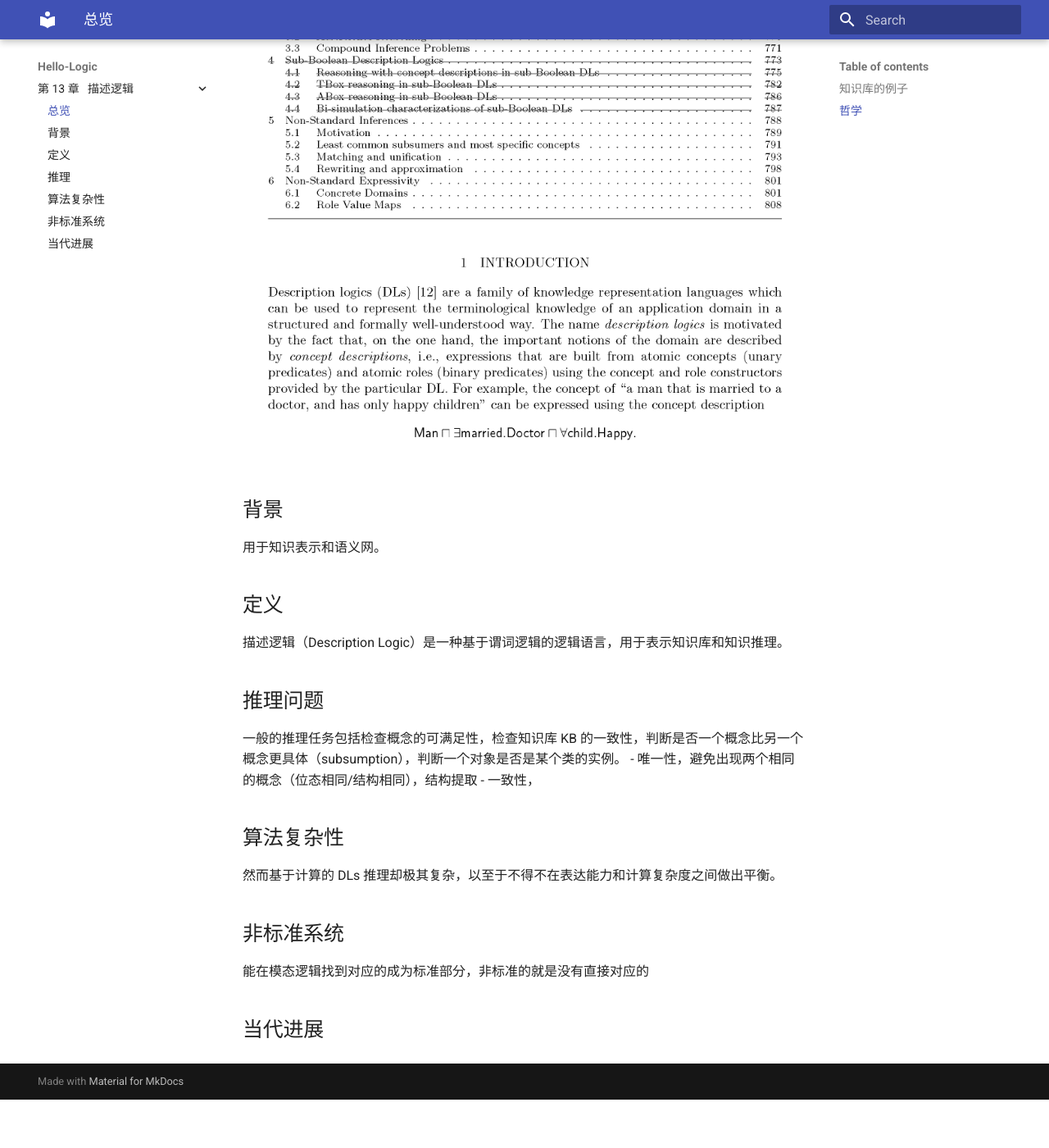
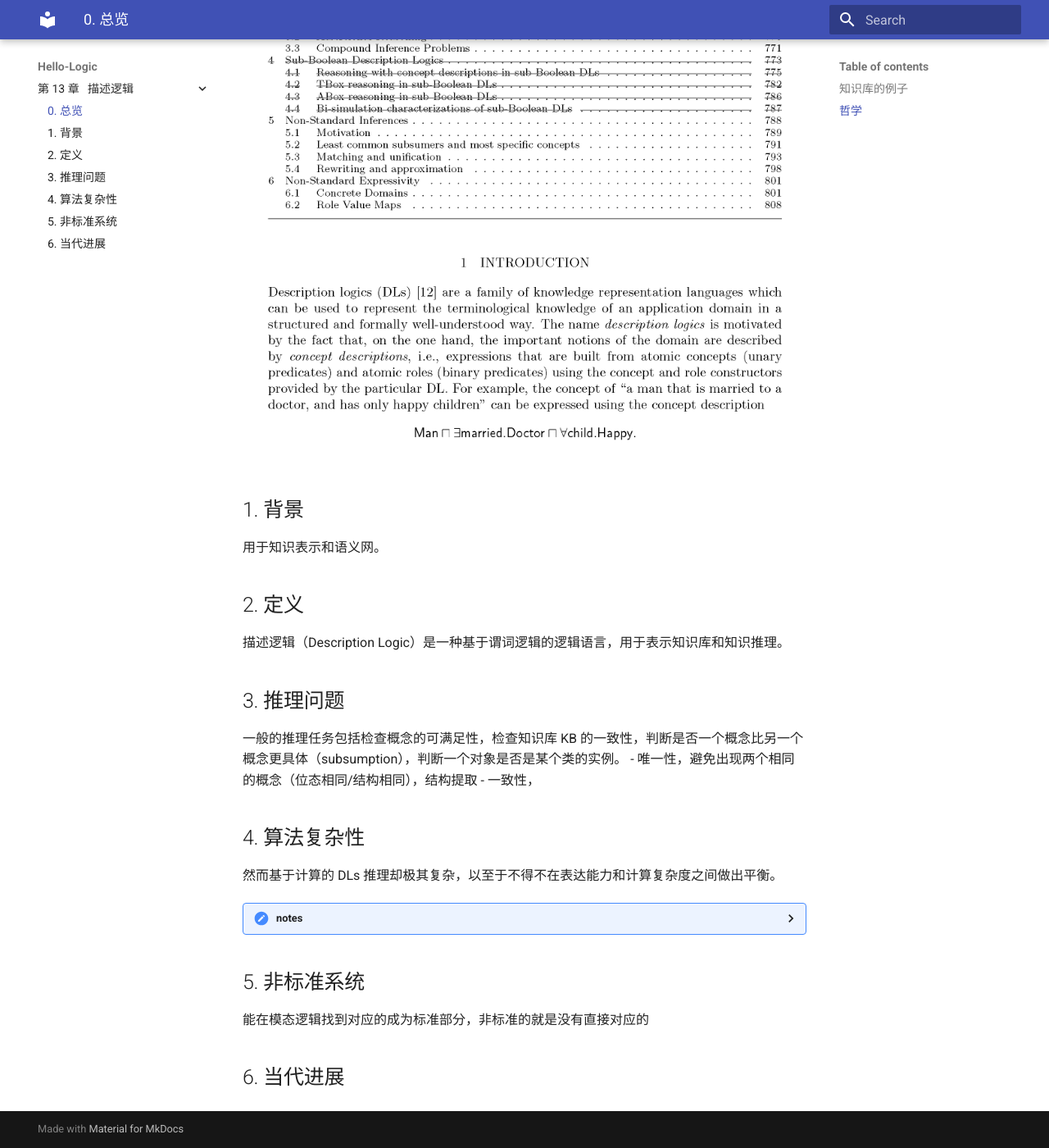
Before and after one commit to Cogliffer/hello-logic, an MkDocs documentation site: the page built from docs/description_logic/overview.md, in a window 1280 px wide and 1400 px high, scrolled down 1778 px. Shown: the whole window at 82% size. Built offline with MkDocs 1.6.1 and Material for MkDocs 9.7.7, drawn with Linux system fonts in a browser that asks for light colours; before the commit the page ends 3119 px from its top, so only the background shows below that.

```diff
--- a/docs/description_logic/overview.md
+++ b/docs/description_logic/overview.md
@@ -43,21 +43,25 @@ $$
 
 ![描述逻辑](assert/contents.png)
 
-## 背景
+## 1. 背景
 用于知识表示和语义网。
 
-## 定义
+## 2. 定义
 描述逻辑（Description Logic）是一种基于谓词逻辑的逻辑语言，用于表示知识库和知识推理。
 
-## 推理问题
+## 3. 推理问题
 一般的推理任务包括检查概念的可满足性，检查知识库 KB 的一致性，判断是否一个概念比另一个概念更具体（subsumption），判断一个对象是否是某个类的实例。
 - 唯一性，避免出现两个相同的概念（位态相同/结构相同），结构提取
 - 一致性，
 
-## 算法复杂性
+## 4. 算法复杂性
 然而基于计算的 DLs 推理却极其复杂，以至于不得不在表达能力和计算复杂度之间做出平衡。
+<details>
+<summary>notes</summary>
+严格意义来说不是逻辑的东西，但是描述逻辑在计算机科学里涉及具体的应用，因此算法问题也总是被讨论，所以这里也简单提一下
+</details>
 
-## 非标准系统
+## 5. 非标准系统
 能在模态逻辑找到对应的成为标准部分，非标准的就是没有直接对应的
 
-## 当代进展
+## 6. 当代进展
--- a/mkdocs.yml
+++ b/mkdocs.yml
@@ -23,10 +23,10 @@ nav:
   # - 第 2 章 &nbsp; 谓词逻辑:
   # - 第 3 章 &nbsp; 模态逻辑:
   - 第 13 章 &nbsp; 描述逻辑:
-    - 总览: description_logic/overview.md
-    - 背景: description_logic/background.md
-    - 定义: description_logic/definition.md
-    - 推理: description_logic/reasoning.md
-    - 算法复杂性: description_logic/complexity.md
-    - 非标准系统: description_logic/non_standard.md
-    - 当代进展: description_logic/present.md
+    - 0. 总览: description_logic/overview.md
+    - 1. 背景: description_logic/background.md
+    - 2. 定义: description_logic/definition.md
+    - 3. 推理问题: description_logic/reasoning.md
+    - 4. 算法复杂性: description_logic/complexity.md
+    - 5. 非标准系统: description_logic/non_standard.md
+    - 6. 当代进展: description_logic/present.md
```
Also changed, not shown: docs/description_logic/complexity.md (+3 -0 lines), docs/index.md (+1 -18 lines), docs/assert/logic.jpg (added).
